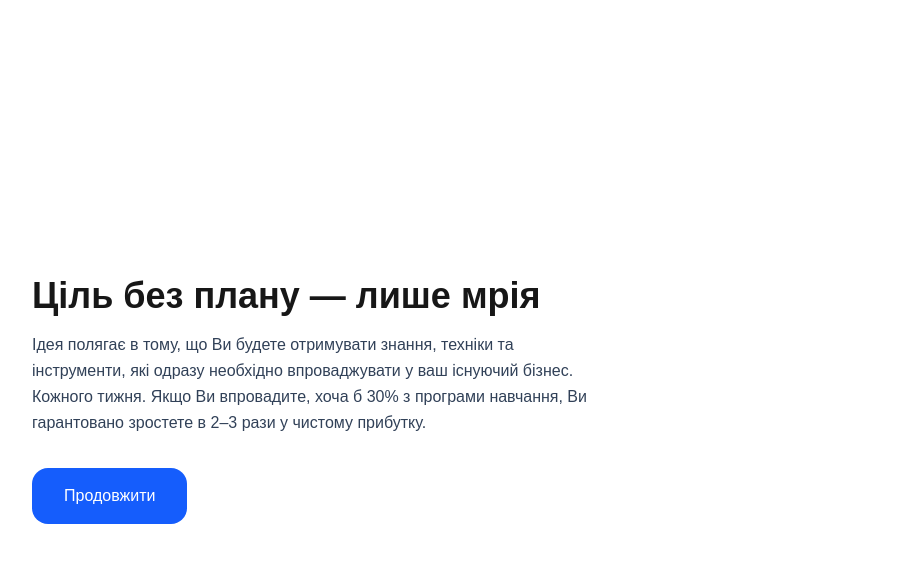
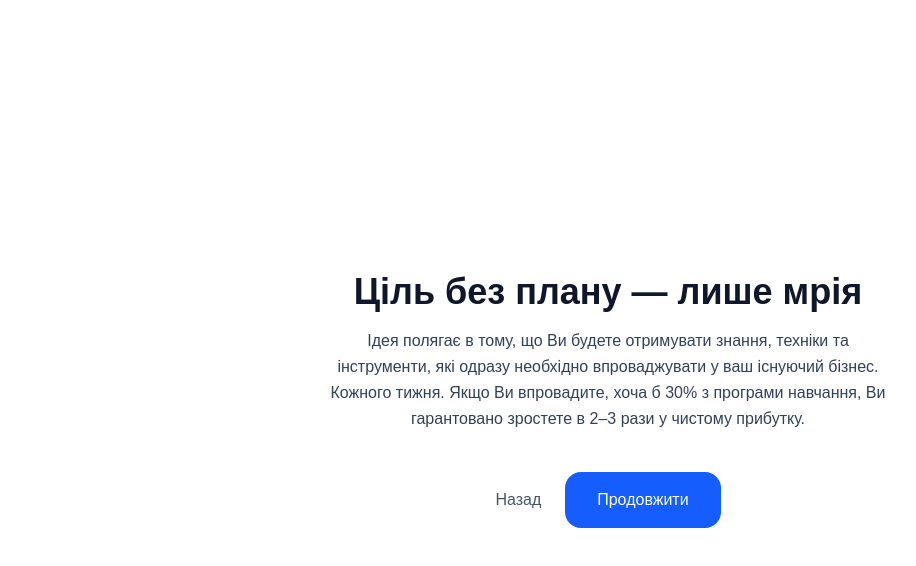
Before and after one commit to TehKnb/old_quiz, a Next.js app: page / in a window 1280 px wide. Both pictures are taken after a click on the button "Збільшити прибуток і клієнтів". Shown: the top 566 px of the page, without its empty margins (32-948 px from the left). Built offline with nearby package versions, Linux system fonts and the light colour scheme.

Commit message:
fix 26.01 16:39

```diff
--- a/app/InfoScreenCentered.tsx
+++ b/app/InfoScreenCentered.tsx
@@ -1,12 +1,11 @@
 'use client';
-
-import { GiftPopover } from './components/GiftPopover';
 
 type Props = {
   title: string;
   text: string;
   imageUrl?: string;
   onNext: () => void;
+  onPrev?: () => void;
 };
 
 export function InfoScreenCentered({
@@ -14,14 +13,26 @@ export function InfoScreenCentered({
   text,
   imageUrl,
   onNext,
+  onPrev,
 }: Props) {
+  const hasImage = Boolean(imageUrl);
+
   return (
-    <div className="min-h-screen bg-white flex flex-col justify-center px-4">
+    <div className="min-h-screen bg-white flex flex-col justify-center px-4 text-slate-900">
 
-      <div className="max-w-6xl w-full mx-auto grid grid-cols-1 md:grid-cols-2 gap-10 items-center">
+      {/* CONTENT */}
+      <div
+        className={`
+          w-full max-w-6xl mx-auto
+          ${hasImage
+            ? 'grid grid-cols-1 md:grid-cols-2 gap-10 items-center'
+            : 'flex flex-col items-center text-center'
+          }
+        `}
+      >
 
         {/* IMAGE */}
-        {imageUrl && (
+        {hasImage && (
           <div className="w-full flex justify-center">
             <img
               src={imageUrl}
@@ -32,21 +43,42 @@ export function InfoScreenCentered({
         )}
 
         {/* TEXT */}
-        <div className="text-center md:text-left">
+        <div
+          className={`
+            ${hasImage ? 'text-center md:text-left' : 'text-center'}
+          `}
+        >
           <h1 className="text-3xl md:text-4xl font-bold mb-4">
             {title}
           </h1>
 
-          <p className="text-slate-700 mb-8 leading-relaxed">
+          <p className="text-slate-700 mb-10 leading-relaxed max-w-xl mx-auto md:mx-0">
             {text}
           </p>
 
-          <button
-            onClick={onNext}
-            className="px-8 py-4 bg-blue-600 text-white rounded-2xl font-medium"
+          {/* BUTTONS */}
+          <div
+            className={`
+              flex items-center
+              ${hasImage ? 'justify-start gap-6' : 'justify-center gap-6'}
+            `}
           >
-            Продовжити
-          </button>
+            {onPrev && (
+              <button
+                onClick={onPrev}
+                className="text-slate-600 hover:text-slate-900 transition"
+              >
+                Назад
+              </button>
+            )}
+
+            <button
+              onClick={onNext}
+              className="px-8 py-4 bg-blue-600 text-white rounded-2xl font-medium hover:bg-blue-700 transition"
+            >
+              Продовжити
+            </button>
+          </div>
         </div>
 
       </div>
--- a/app/page.tsx
+++ b/app/page.tsx
@@ -355,6 +355,7 @@ if (step === 'quiz' && currentStep?.type === 'info') {
       text={currentStep.info.text}
       imageUrl={currentStep.info.imageUrl}
       onNext={handleNext}
+      onPrev={goPrevQuestion}
     />
   );
 }
```
